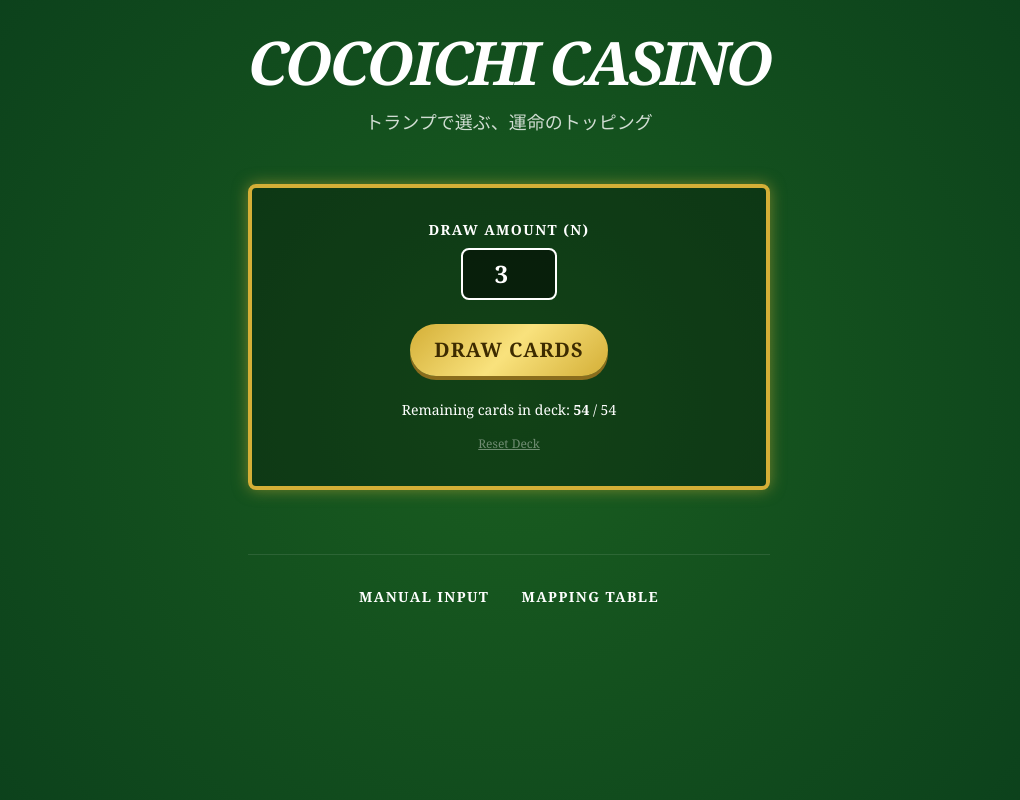
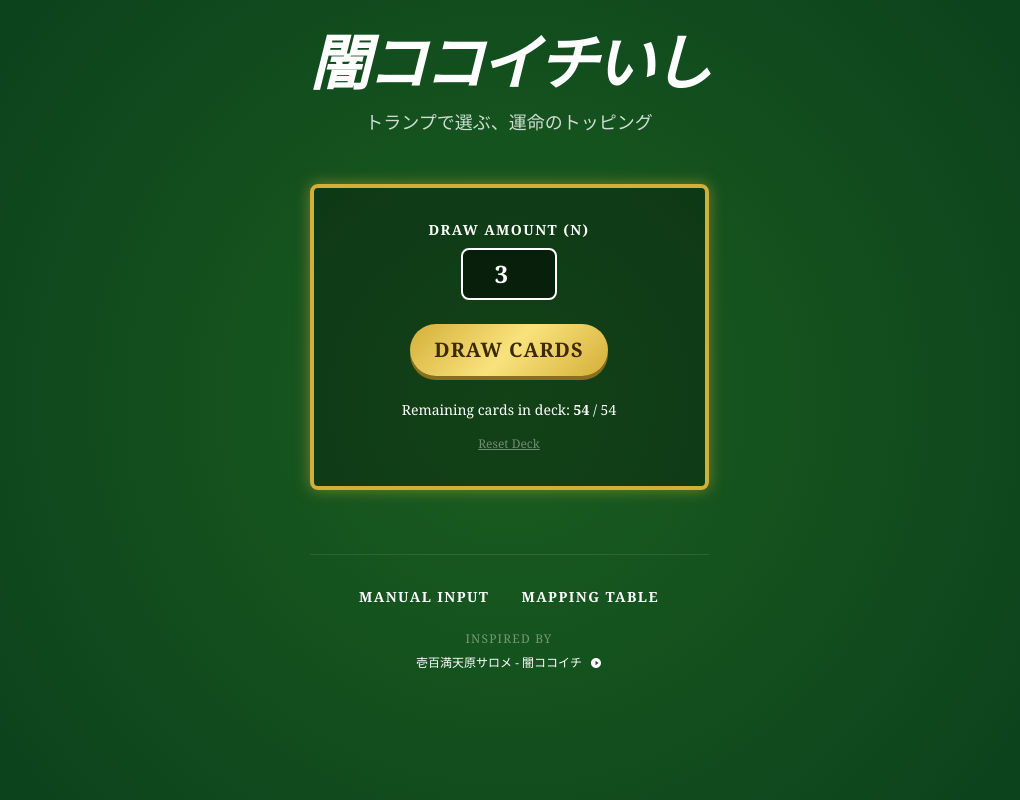
Before and after one commit to ryoryo25/yami-cocoichi-ishi, a Next.js app: page / in a window 1280 px wide. Shown: the whole page, without its empty margins (131-1151 px from the left). Built offline with nearby package versions, Linux system fonts and the light colour scheme.

Commit message:
feat: rename app to '闇ココイチいし' and add inspiration link

```diff
--- a/src/app/layout.tsx
+++ b/src/app/layout.tsx
@@ -13,8 +13,8 @@ const geistMono = Geist_Mono({
 });
 
 export const metadata: Metadata = {
-  title: "Create Next App",
-  description: "Generated by create next app",
+  title: "闇ココイチいし",
+  description: "トランプで選ぶ、運命のトッピング",
 };
 
 export default function RootLayout({
--- a/src/app/manual/page.tsx
+++ b/src/app/manual/page.tsx
@@ -21,7 +21,7 @@ export default function ManualInput() {
     <main className="max-w-4xl mx-auto p-4 md:p-8">
       <header className="mb-8">
         <Link href="/" className="text-gold hover:text-white transition-colors text-sm uppercase tracking-widest font-bold mb-4 inline-block">
-          ← Back to Casino
+          ← トップへ戻る
         </Link>
         <h1 className="text-3xl font-black text-gold uppercase tracking-tighter italic">
           Manual Selection
--- a/src/app/mapping/page.tsx
+++ b/src/app/mapping/page.tsx
@@ -8,7 +8,7 @@ export default function MappingTable() {
     <main className="max-w-4xl mx-auto p-4 md:p-8">
       <header className="mb-8">
         <Link href="/" className="text-gold hover:text-white transition-colors text-sm uppercase tracking-widest font-bold mb-4 inline-block">
-          ← Back to Casino
+          ← トップへ戻る
         </Link>
         <h1 className="text-3xl font-black text-gold uppercase tracking-tighter italic">
           Mapping Reference
--- a/src/app/page.tsx
+++ b/src/app/page.tsx
@@ -22,7 +22,7 @@ export default function Home() {
     <main className="max-w-4xl mx-auto p-4 md:p-8">
       <header className="text-center mb-12">
         <h1 className="text-4xl md:text-6xl font-black text-gold mb-4 tracking-tighter uppercase italic">
-          CoCoICHI Casino
+          闇ココイチいし
         </h1>
         <p className="text-lg text-white/80">トランプで選ぶ、運命のトッピング</p>
       </header>
@@ -88,13 +88,29 @@ export default function Home() {
         </section>
       )}
 
-      <footer className="mt-16 flex justify-center gap-8 border-t border-white/10 pt-8">
+      <footer className="mt-16 flex flex-col items-center gap-6 border-t border-white/10 pt-8">
+        <div className="flex justify-center gap-8">
           <Link href="/manual" className="text-gold/80 hover:text-gold transition-colors text-sm uppercase tracking-widest font-bold">
             Manual Input
           </Link>
           <Link href="/mapping" className="text-gold/80 hover:text-gold transition-colors text-sm uppercase tracking-widest font-bold">
             Mapping Table
           </Link>
+        </div>
+        <div className="text-center">
+          <p className="text-xs text-white/40 uppercase tracking-widest mb-2">Inspired by</p>
+          <a
+            href="https://youtu.be/S3t48wgO_1A"
+            target="_blank"
+            rel="noopener noreferrer"
+            className="text-gold/60 hover:text-gold transition-colors text-xs flex items-center gap-2"
+          >
+            <span>壱百満天原サロメ - 闇ココイチ</span>
+            <svg className="w-3 h-3" fill="currentColor" viewBox="0 0 24 24">
+              <path d="M12 2C6.48 2 2 6.48 2 12s4.48 10 10 10 10-4.48 10-10S17.52 2 12 2zm-1 14.5v-9l6 4.5-6 4.5z"/>
+            </svg>
+          </a>
+        </div>
       </footer>
     </main>
   );
```
Also changed, not shown: 1 other file (tests, documents, lock files or other folders). Lines whose indentation alone changed are shown as unchanged.
